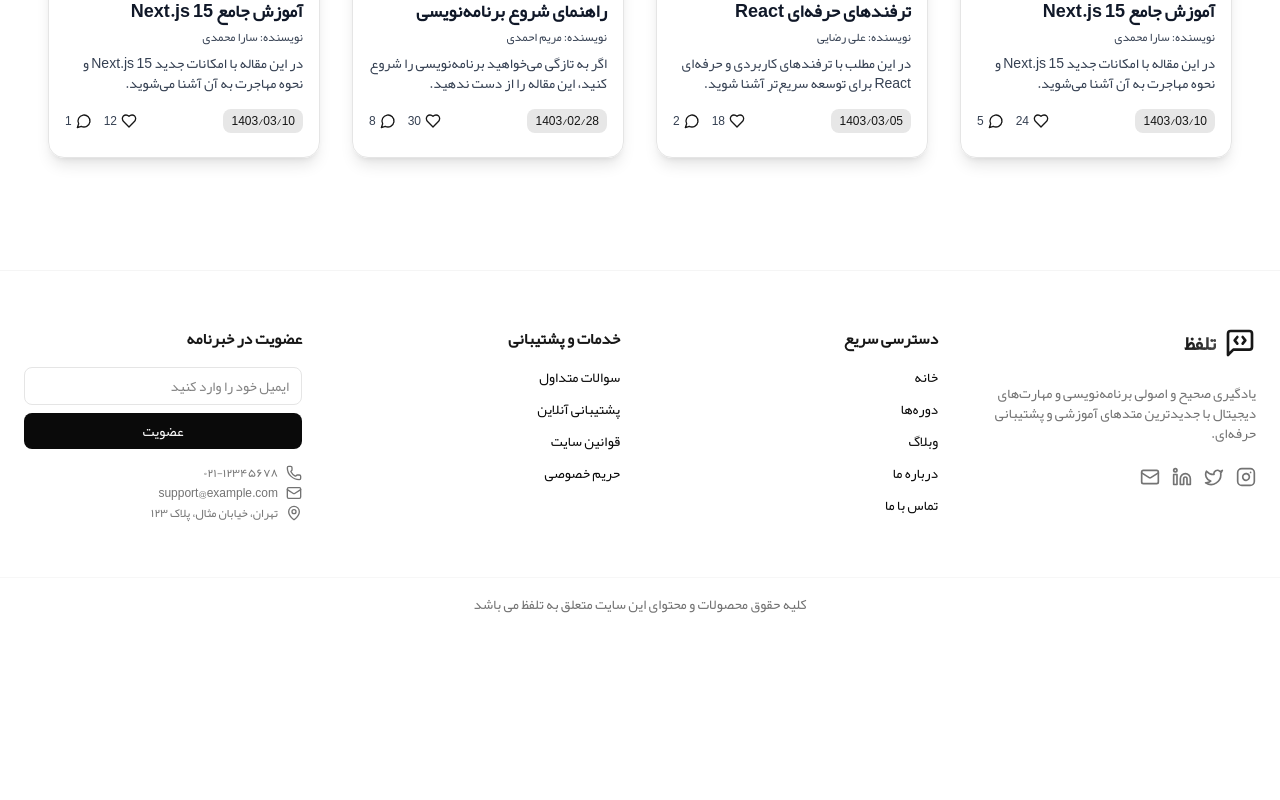
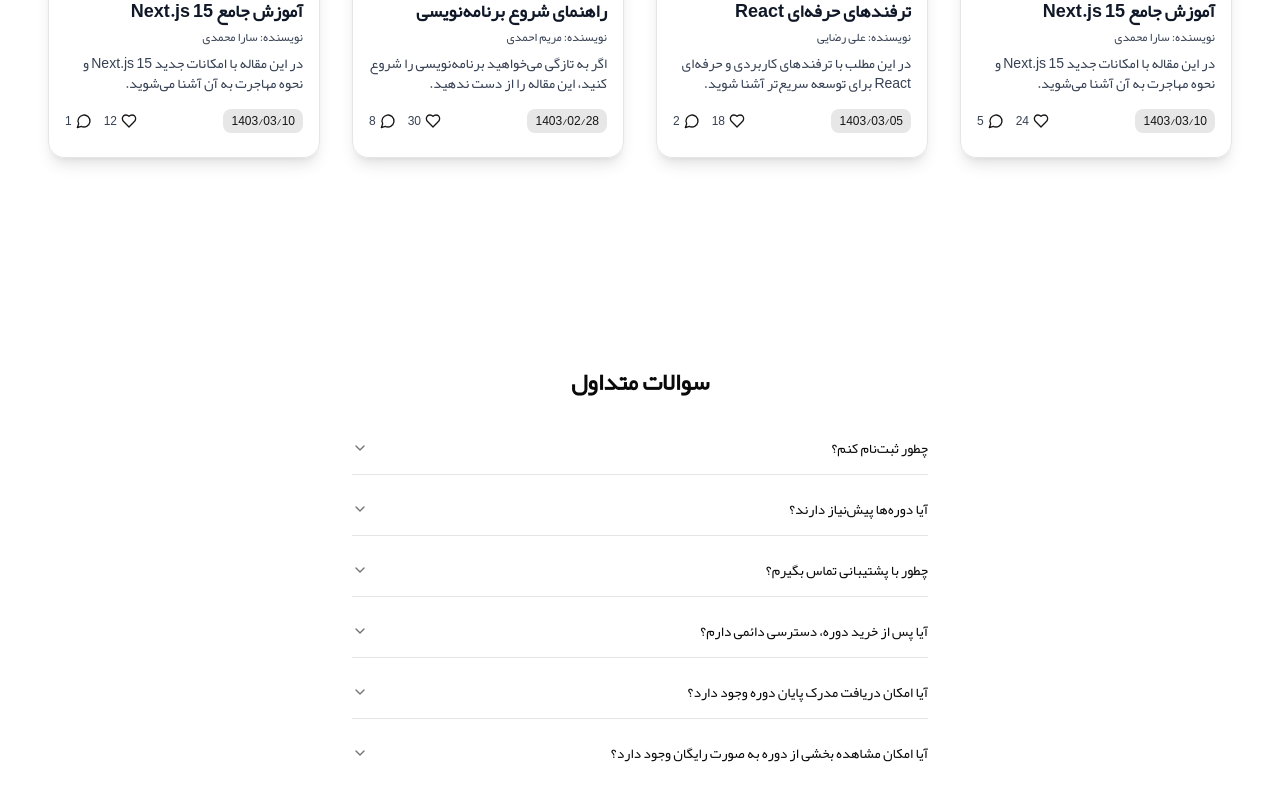
Before and after one commit to fullsttack/talafoz-next, a Next.js app: page / in a window 1280 px wide. Shown: the part 3376-4176 px from the top of the page. Before the commit the page ends 4006 px from the top, so only its background shows below. Built offline with nearby package versions, Linux system fonts and the light colour scheme.

Commit message:
Update page.tsx

```diff
--- a/src/app/page.tsx
+++ b/src/app/page.tsx
@@ -4,7 +4,8 @@ import CourseList from "@/components/layouts/CourseList";
 import BestCourse from "@/components/layouts/BestCourse";
 import AboutIndex from "@/components/layouts/AboutIndex";
 import BlogList from "@/components/layouts/BlogList";
-import Footer from "@/components/layouts/Footer";
+import FaqIndex from "@/components/layouts/FaqIndex";
+
 
 
 export default function Home() {
@@ -16,7 +17,8 @@ export default function Home() {
     <BestCourse />
     <AboutIndex />
     <BlogList />
-    <Footer />
+    <FaqIndex />
+
    </div>
   );
 }
```
